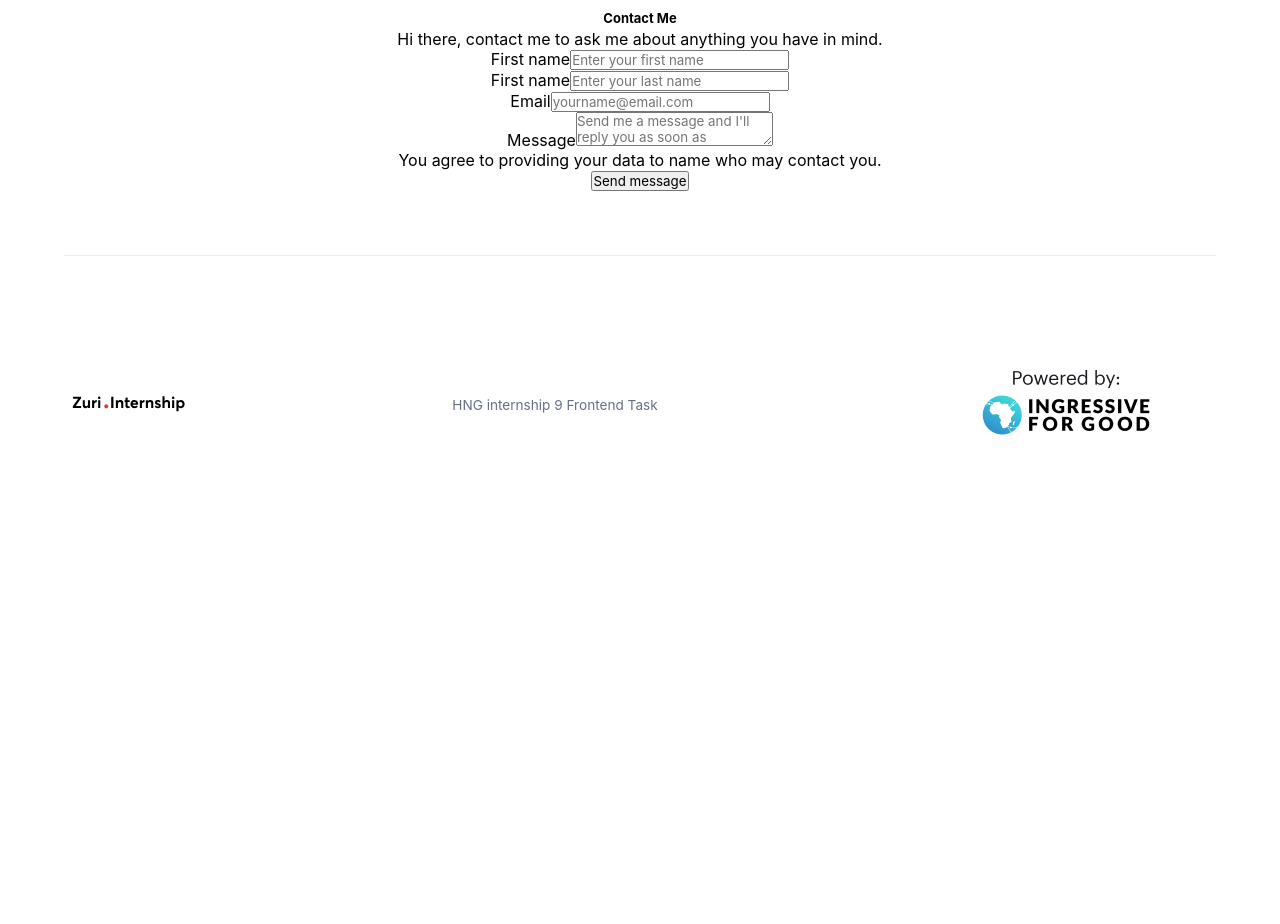
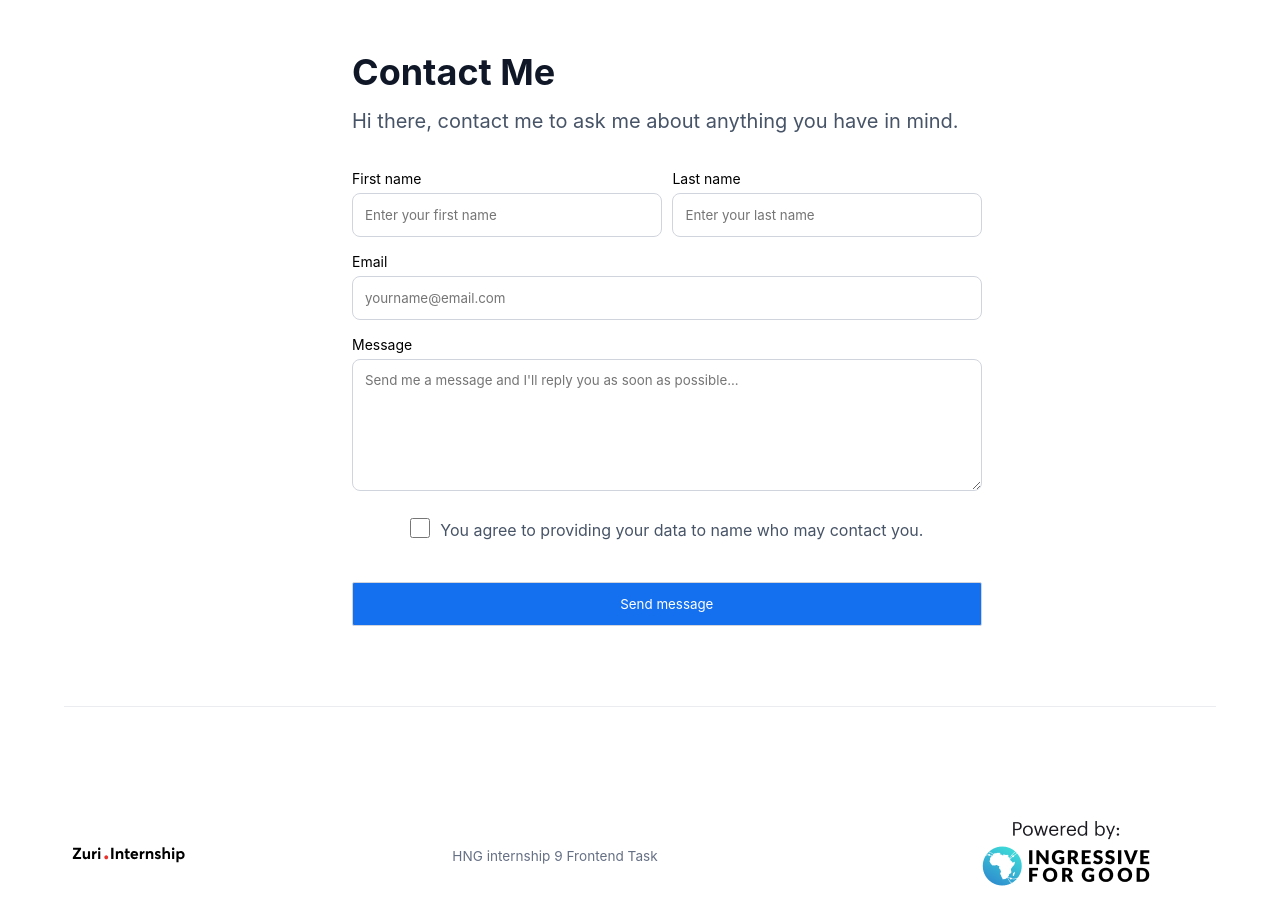
Before and after one commit to Ezeh-Vikki1635/Linktree, a React (Create React App) app: page /contact in a window 1280 px wide. Shown: the top 924 px of the page. Before the commit the page ends 800 px from the top, so only its background shows below. Built offline with nearby package versions, Linux system fonts and the light colour scheme.

Commit message:
add styling to contact app page using contact.css component

```diff
--- a/src/files/Contact.css
+++ b/src/files/Contact.css
@@ -0,0 +1,101 @@
+*{
+    font-family:Inter,sans-serif;
+}
+
+main{
+        margin-left: 25%;
+}
+#Contact{
+
+    color: #101828;
+    font-size: 36px;
+    padding-top: 50px;
+    padding-bottom: 15px;
+    text-align: start;
+
+
+}
+.para{
+    color: #475467;
+    font-size: 20px;
+    line-height: 30px;
+    line-height: 124%;
+    padding-bottom: 30px;
+    text-align: start;
+}
+
+.name{
+       display: flex;
+       gap: 10px;
+       justify-content: space-between;
+
+}
+.label{
+        text-align: left;
+        font-size: 14px;
+        color: 1px solid #344054;
+
+}
+    #message{
+        height: 132px;
+}
+
+input, textarea {
+        width: 100%;
+        padding: 12px;
+        border: 1px solid #D0D5DD;
+        margin-top: 6px;
+        margin-bottom: 16px;
+        border-radius: 8px;
+        height: 44px;
+
+}
+input[type=submit] {
+        background-color: #1570EF;
+        color: white;
+        padding: 12px 20px;
+        cursor: pointer;
+        border-radius: 2px;
+}
+input[type=checkbox] {
+        width: 20px;
+        height: 20px;
+        top: 2px;
+        border-radius: 6px;
+        color: #D0D5DD;
+        padding-right: 0;
+
+}
+
+.form {
+        float: left;
+        margin-top: 6px;
+
+
+    }
+    #label{
+        color: #475467;
+        font-size: 16px;
+        padding-left: 10px;
+
+
+    }
+
+    #btn__submit{
+        margin-top: 30px;
+    }
+
+
+    .style:after {
+        content: "";
+        display: table;
+        clear: both;
+    }
+
+      @media screen and (max-width: 600px) {
+        .column, input[type=submit] {
+        margin-top: 0;
+        width: 100%;
+
+        }
+    }
--- a/src/files/Contact.js
+++ b/src/files/Contact.js
@@ -1,24 +1,25 @@
 import './Contact.css';
+import './Footer.js';
 import {Route} from 'react-router-dom'
 
 export default function Contact () {
   return (
     <div>
       <main>
-      <div class="style">
+      <div className="style">
         <div>
-          <h2>
-            <span class="conta">Contact Me </span>
+          <h2 id='Contact'>
+            Contact Me
           </h2>
-          <p class="para">
+          <p className="para">
             Hi there, contact me to ask me about anything you have in
             mind.
           </p>
         </div>
-        <div class="form">
+        <div className="form">
           <form action="">
-            <div class="name">
-              <div class="label">
+            <div className="name">
+              <div className="label">
                 <label for="first name">First name</label>
                 <input
                   type="text"
@@ -30,8 +31,8 @@ export default function Contact () {
                   required
                 />
               </div>
-              <div>
-                <label for="last name">First name</label>
+              <div className='label'>
+                <label for="last name">Last name</label>
                 <input
                   type="text"
                   id="last_name"
@@ -44,7 +45,7 @@ export default function Contact () {
               </div>
             </div>
 
-            <div>
+            <div className='label'>
               <label for="email">Email</label>
               <input
                 type="email"
@@ -55,21 +56,26 @@ export default function Contact () {
               />
             </div>
 
-            <div>
+            <div className='label'>
               <label for="message">Message</label>
               <textarea
                 id="message"
                 name="message"
                 placeholder="Send me a message and I'll reply you as soon as possible..."
-                // style="height: 170px"
                 maxlength="150"
                 required
               ></textarea>
             </div>
             <div>
-              <p>
-                You agree to providing your data to name who may contact you.
-              </p>
+              <input
+              type="checkbox"
+              id="paragraph"
+              name="paragraph"
+              value="paragraph"
+
+            />
+            <label for="paragraph" id='label'>You agree to providing your data to name who may contact you.</label>
+
             </div>
             <div>
               <input type="submit" id="btn__submit" value="Send message" />
```
